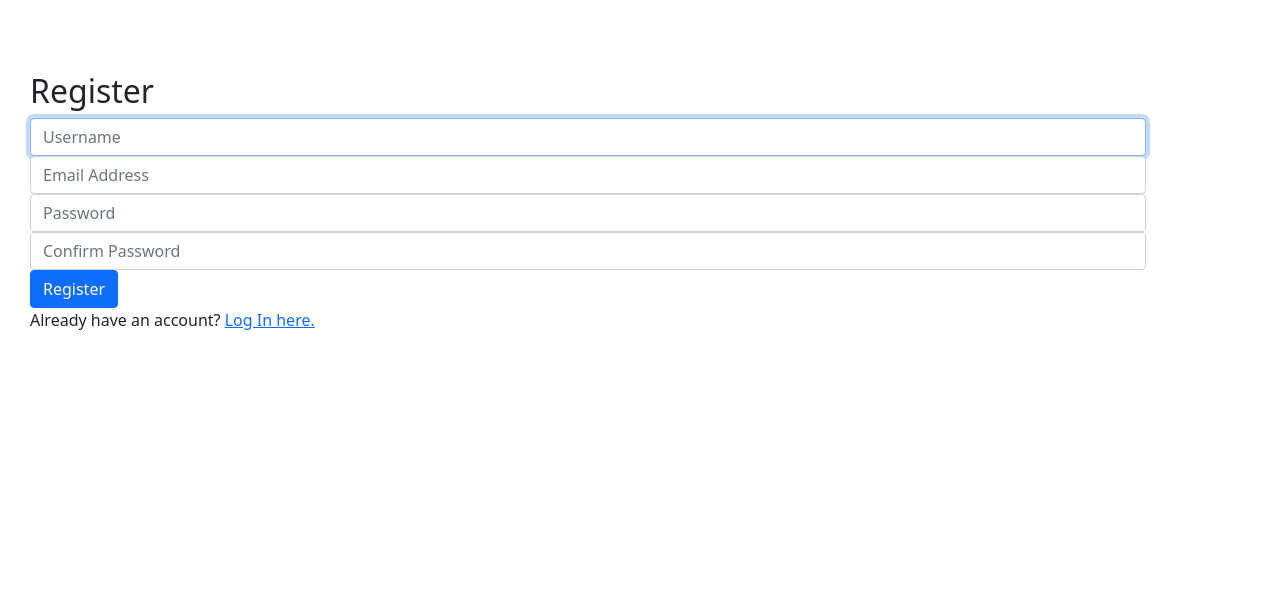
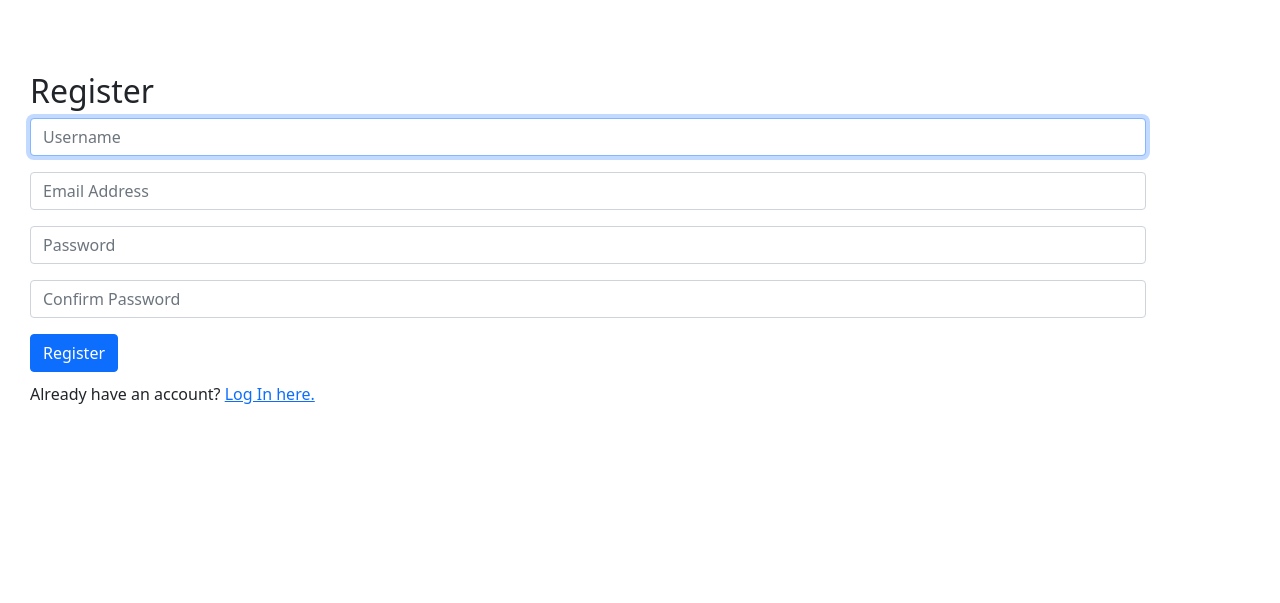
Before and after one commit to anerua/e-Commerce, a Django app: page /register in a window 1280 px wide. Shown: the part 56-659 px from the top of the page. Run offline with Django 3.2, Linux system fonts and the light colour scheme; some libraries are stand-ins or nearby versions.

Commit message:
bootstrap in login and register pages

```diff
--- a/auctions/templates/auctions/index.html
+++ b/auctions/templates/auctions/index.html
@@ -12,7 +12,7 @@
                     <div class="card-body">
                     <h5 class="card-title">{{ listing.title }}</h5>
                     <p class="card-text">{{ listing.description }}</p>
-                    <p class="card-footer">${{ listing.current_price.bid }}</p>
+                    <p class="card-text">${{ listing.current_price.bid }}</p>
                     <a href="{% url 'listing' listing.id %}" class="btn btn-primary">View</a>
                     </div>
                 </div>
--- a/auctions/templates/auctions/login.html
+++ b/auctions/templates/auctions/login.html
@@ -19,6 +19,8 @@
         <input class="btn btn-primary" type="submit" value="Login">
     </form>
 
-    Don't have an account? <a href="{% url 'register' %}">Register here.</a>
+    <p style="padding-top: 10px;">
+        Don't have an account? <a href="{% url 'register' %}">Register here.</a>
+    </p>
 
 {% endblock %}
--- a/auctions/templates/auctions/register.html
+++ b/auctions/templates/auctions/register.html
@@ -10,21 +10,23 @@
 
     <form action="{% url 'register' %}" method="post">
         {% csrf_token %}
-        <div class="form-group">
+        <div class="mb-3">
             <input class="form-control" autofocus type="text" name="username" placeholder="Username">
         </div>
-        <div class="form-group">
+        <div class="mb-3">
             <input class="form-control" type="email" name="email" placeholder="Email Address">
         </div>
-        <div class="form-group">
+        <div class="mb-3">
             <input class="form-control" type="password" name="password" placeholder="Password">
         </div>
-        <div class="form-group">
+        <div class="mb-3">
             <input class="form-control" type="password" name="confirmation" placeholder="Confirm Password">
         </div>
         <input class="btn btn-primary" type="submit" value="Register">
     </form>
 
-    Already have an account? <a href="{% url 'login' %}">Log In here.</a>
+    <p style="padding-top: 10px;">
+        Already have an account? <a href="{% url 'login' %}">Log In here.</a>
+    </p>
 
 {% endblock %}
```
Also changed, not shown: db.sqlite3.
